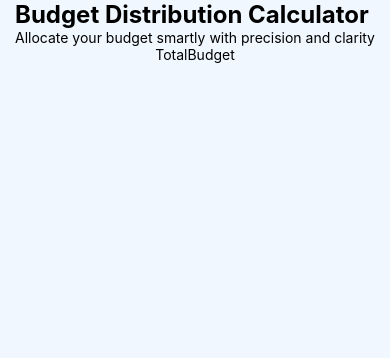
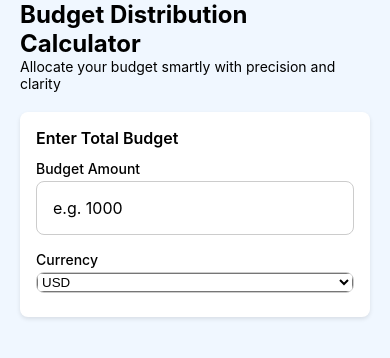
Before and after one commit to mranonno/budget-distribution-calculator-app, a React Native app: screen / in a window 390 px wide. Shown: the top 358 px of the page. Built offline with nearby package versions, Linux system fonts and the light colour scheme.

Commit message:
Total budget design complete

```diff
--- a/package.json
+++ b/package.json
@@ -16,7 +16,8 @@
     "react-native-screens": "~4.10.0",
     "react-native-safe-area-context": "5.4.0",
     "react-native-gesture-handler": "~2.24.0",
-    "react-native-reanimated": "~3.17.4"
+    "react-native-reanimated": "~3.17.4",
+    "@react-native-picker/picker": "2.11.0"
   },
   "devDependencies": {
     "@babel/core": "^7.25.2",
--- a/src/components/TotalBudget.tsx
+++ b/src/components/TotalBudget.tsx
@@ -1,14 +1,85 @@
-import { StyleSheet, Text, View } from "react-native";
-import React from "react";
+import { StyleSheet, Text, TextInput, View } from "react-native";
+import React, { useState } from "react";
+import { Picker } from "@react-native-picker/picker";
 
 const TotalBudget = () => {
+  const [currency, setCurrency] = useState("USD");
+
   return (
-    <View>
-      <Text>TotalBudget</Text>
+    <View style={styles.container}>
+      <Text style={styles.heading}>Enter Total Budget</Text>
+      <View style={styles.inputContainer}>
+        <Text style={styles.label}>Budget Amount</Text>
+        <TextInput
+          style={styles.input}
+          keyboardType="numeric"
+          placeholder="e.g. 1000"
+          maxLength={10}
+        />
+        <Text style={styles.label}>Currency</Text>
+        <View style={styles.pickerWrapper}>
+          <Picker
+            selectedValue={currency}
+            onValueChange={(itemValue) => setCurrency(itemValue)}
+            style={styles.picker}
+          >
+            <Picker.Item label="USD" value="USD" />
+            <Picker.Item label="BDT" value="BDT" />
+            <Picker.Item label="EURO" value="EURO" />
+          </Picker>
+        </View>
+      </View>
     </View>
   );
 };
 
 export default TotalBudget;
 
-const styles = StyleSheet.create({});
+const styles = StyleSheet.create({
+  container: {
+    backgroundColor: "white",
+    marginTop: 20,
+    padding: 16,
+    borderRadius: 8,
+    // iOS shadow
+    shadowColor: "#000",
+    shadowOffset: { width: 0, height: 2 },
+    shadowOpacity: 0.1,
+    shadowRadius: 4,
+
+    // Android shadow
+    elevation: 4,
+  },
+  heading: {
+    fontSize: 16,
+    fontWeight: "600",
+    marginBottom: 12,
+  },
+  inputContainer: {
+    // gap: 16,
+    // flex: 1,
+  },
+  label: {
+    fontSize: 14,
+    fontWeight: "500",
+    marginBottom: 4,
+  },
+  input: {
+    borderWidth: 1,
+    borderColor: "#ccc",
+    borderRadius: 8,
+    padding: 16,
+    fontSize: 16,
+    marginBottom: 16,
+  },
+  pickerWrapper: {
+    borderWidth: 1,
+    borderColor: "#ccc",
+    borderRadius: 8,
+    overflow: "hidden",
+    marginBottom: 8,
+  },
+  picker: {
+    // width: "100%",
+  },
+});
--- a/src/screens/Home/HomeScreen.tsx
+++ b/src/screens/Home/HomeScreen.tsx
@@ -27,12 +27,15 @@ const styles = StyleSheet.create({
   container: {
     // Add base styles here if needed
     flex: 1,
-    alignItems: "center",
-    // justifyContent: "center",
+    width: "auto",
+    paddingHorizontal: 20,
   },
   mainHeadingText: {
     fontSize: 24,
     fontWeight: "bold",
+    alignSelf: "center",
   },
-  subTitle: {},
+  subTitle: {
+    alignSelf: "center",
+  },
 });
```
Also changed, not shown: src/components/FounderShare.tsx (added), 1 other file (tests, documents, lock files or other folders).
